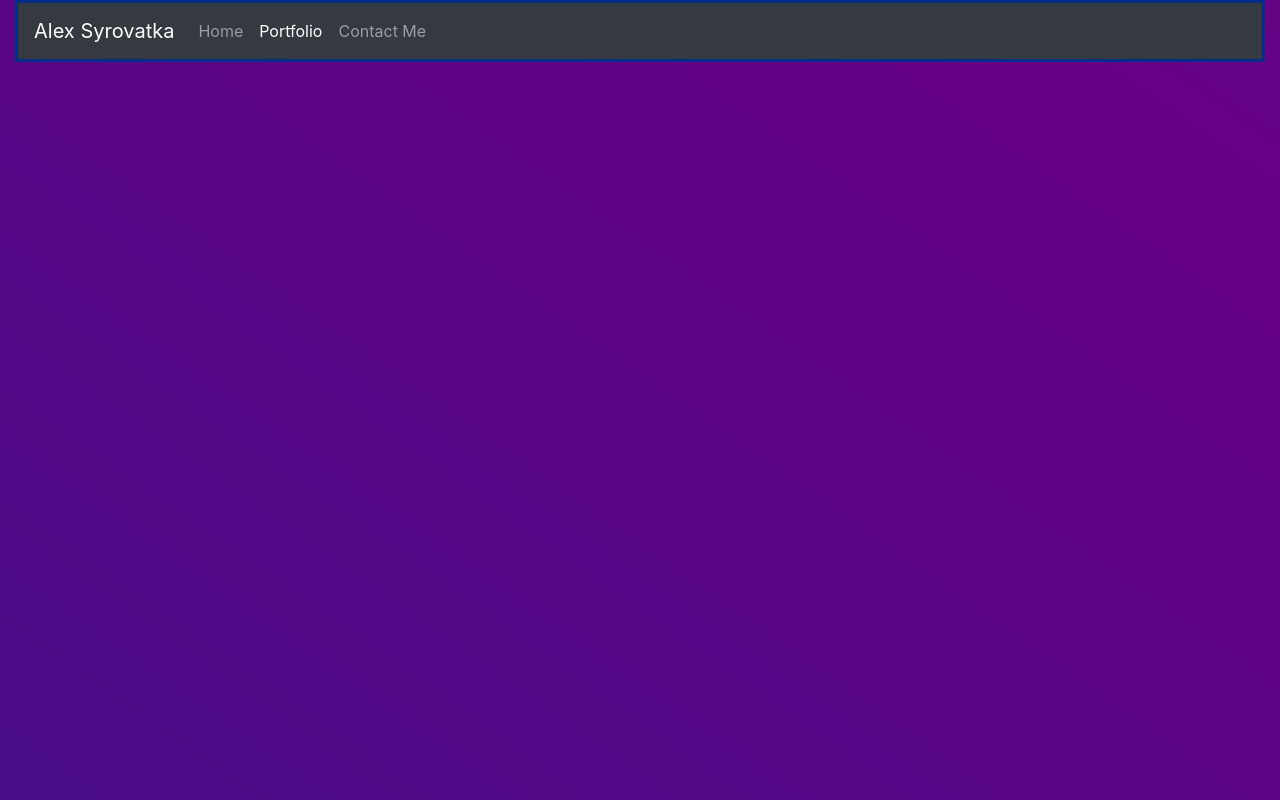
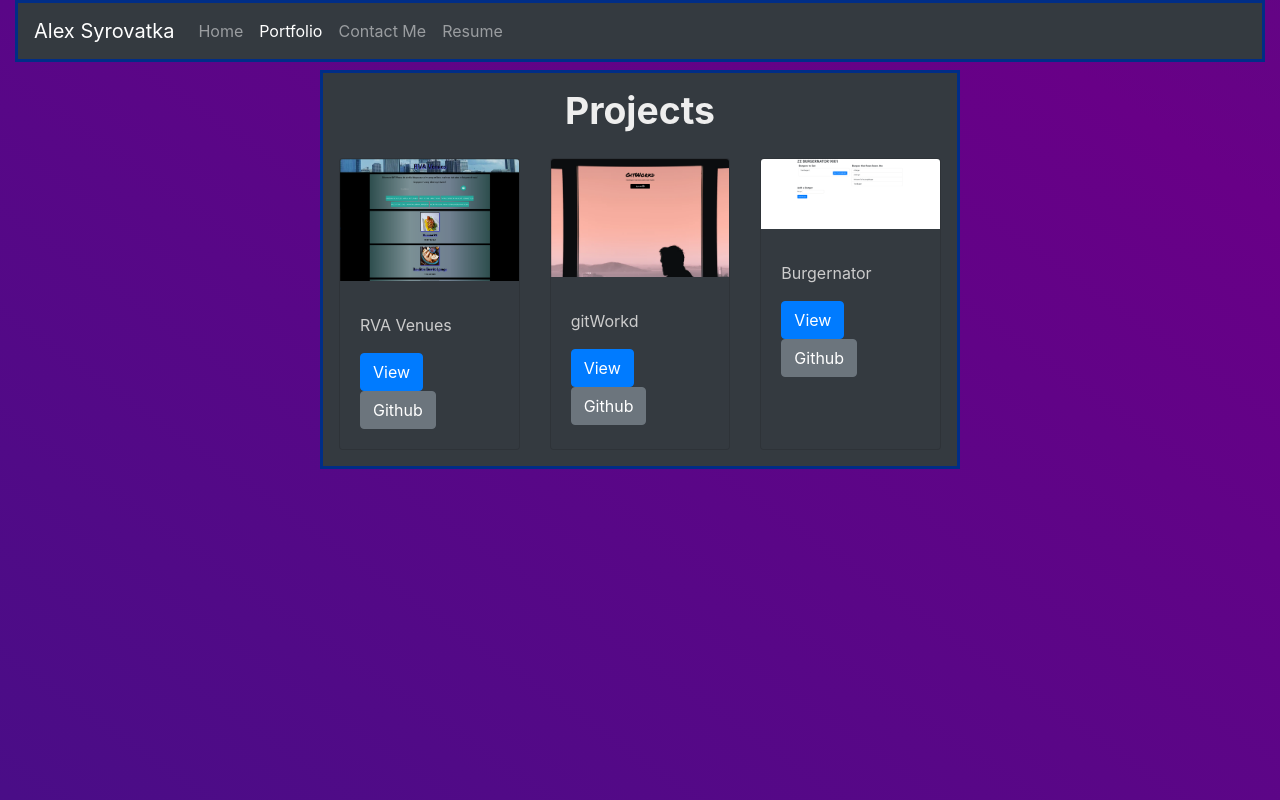
Before and after one commit to Nickelme/MySuperCoolRepo, a plain HTML site: page portfolio.html in a window 1280 px wide. Drawn offline with nearby package versions, Linux system fonts and the light colour scheme.

Commit message:
Portfolio update

```diff
--- a/portfolio.html
+++ b/portfolio.html
@@ -40,11 +40,55 @@
 					<li class="nav-item">
 						<a class="nav-link" href="contact-me.html">Contact Me</a>
 					</li>
+					<li class="nav-item">
+						<a class="nav-link"
+							href="https://drive.google.com/file/d/1tp_BnAm19QfSKptdg0XyonMi6p0rzdw7/view?usp=sharing">Resume</a>
+					</li>
 				</ul>
 			</div>
 		</nav>
-		<div class="row">
-
+		<div class="row justify-content-center">
+			<section id="main-bio" class="col-md-6 mt-2 p-3">
+				<h1>Projects</h1>
+				<br>
+				<div class="card-deck">
+					<div class="card bg-dark">
+						<img class="card-img-top" src="rvaVenues.png" alt="Card image">
+						<div class="card-body">
+							<h4 class="card-title"></h4>
+							<p class="card-text">RVA Venues</p>
+							<a href="https://nickelme.github.io/RVAVenues/" class="btn btn-primary">View</a>
+							<a href="https://github.com/Nickelme/RVAVenues" class="btn btn-secondary">Github</a>
+						</div>
+					</div>
+					<div class="card bg-dark">
+						<img class="card-img-top" src="gitWorkd.png" alt="Card image">
+						<div class="card-body">
+							<h4 class="card-title"></h4>
+							<p class="card-text">gitWorkd</p>
+							<a href="https://gitworkd.herokuapp.com/" class="btn btn-primary">View</a>
+							<a href="https://github.com/eaclumpkens/gitWorkd" class="btn btn-secondary">Github</a>
+						</div>
+					</div>
+					<div class="card bg-dark">
+						<img class="card-img-top" src="burger.png" alt="Card image">
+						<div class="card-body">
+							<h4 class="card-title"></h4>
+							<p class="card-text">Burgernator</p>
+							<a href="https://fathomless-temple-58235.herokuapp.com/" class="btn btn-primary">View</a>
+							<a href="https://github.com/Nickelme/burgernator" class="btn btn-secondary">Github</a>
+						</div>
+					</div>
+				</div>
+			</section>
+			<!-- <sections id="contact-info" class="col-md-6">
+						<h2>Contact Info</h2>
+						<ul>
+							<li><b>Email: </b><a href="mailto: nickelbot5.3@gmail.com">nickelbot5.3@gmail.com</a></li>
+							<li><b>GitHub: </b><a href="https://github.com/nickelme">Nickelme</a></li>
+							<li><b>Portfolio: </b><a href="http://nyan.cat">Coming Soon</a></li>
+						</ul>
+						</section> -->
 		</div>
 	</div>
 	<script src="https://code.jquery.com/jquery-3.5.1.slim.min.js"
```
Also changed, not shown: contact-me.html (+8 -2 lines), index.html (+3 -0 lines), burger.png (added), gitWorkd.png (added), rvaVenues.png (added).
